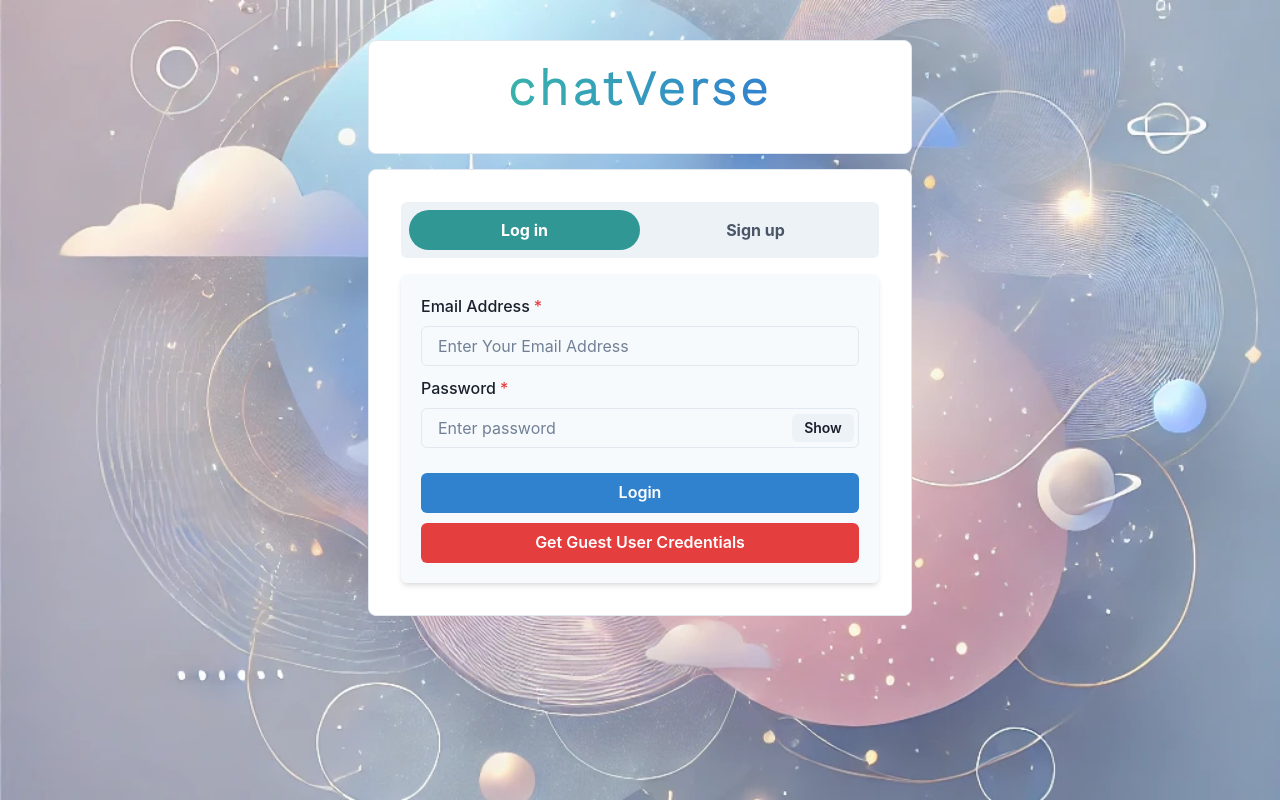
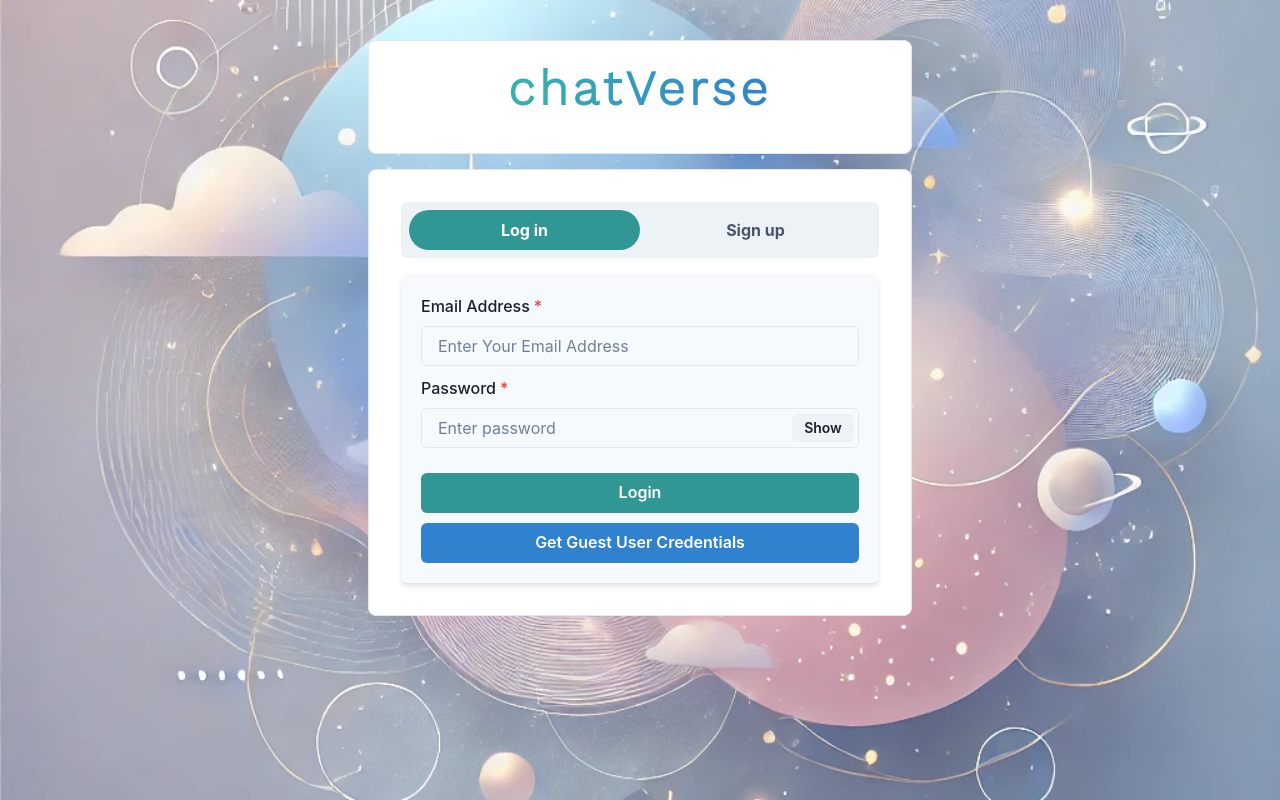
Before and after one commit to isharaU/ChatVerse, a React (Create React App) app in the folder frontend/: page / in a window 1280 px wide. Built offline with nearby package versions, Linux system fonts and the light colour scheme.

Commit message:
Update login button color scheme to teal and change guest login button color to blue

```diff
--- a/frontend/src/components/authentication/Login.js
+++ b/frontend/src/components/authentication/Login.js
@@ -103,7 +103,7 @@ const Login = () => {
         </InputGroup>
       </FormControl>
       <Button
-        colorScheme="blue"
+        colorScheme="teal"
         width="100%"
         style={{ marginTop: 15 }}
         onClick={submitHandler}
@@ -113,7 +113,7 @@ const Login = () => {
       </Button>
       <Button
         variant="solid"
-        colorScheme="red"
+        colorScheme="blue"
         width="100%"
         onClick={() => {
           setEmail("guest@example.com");
```
